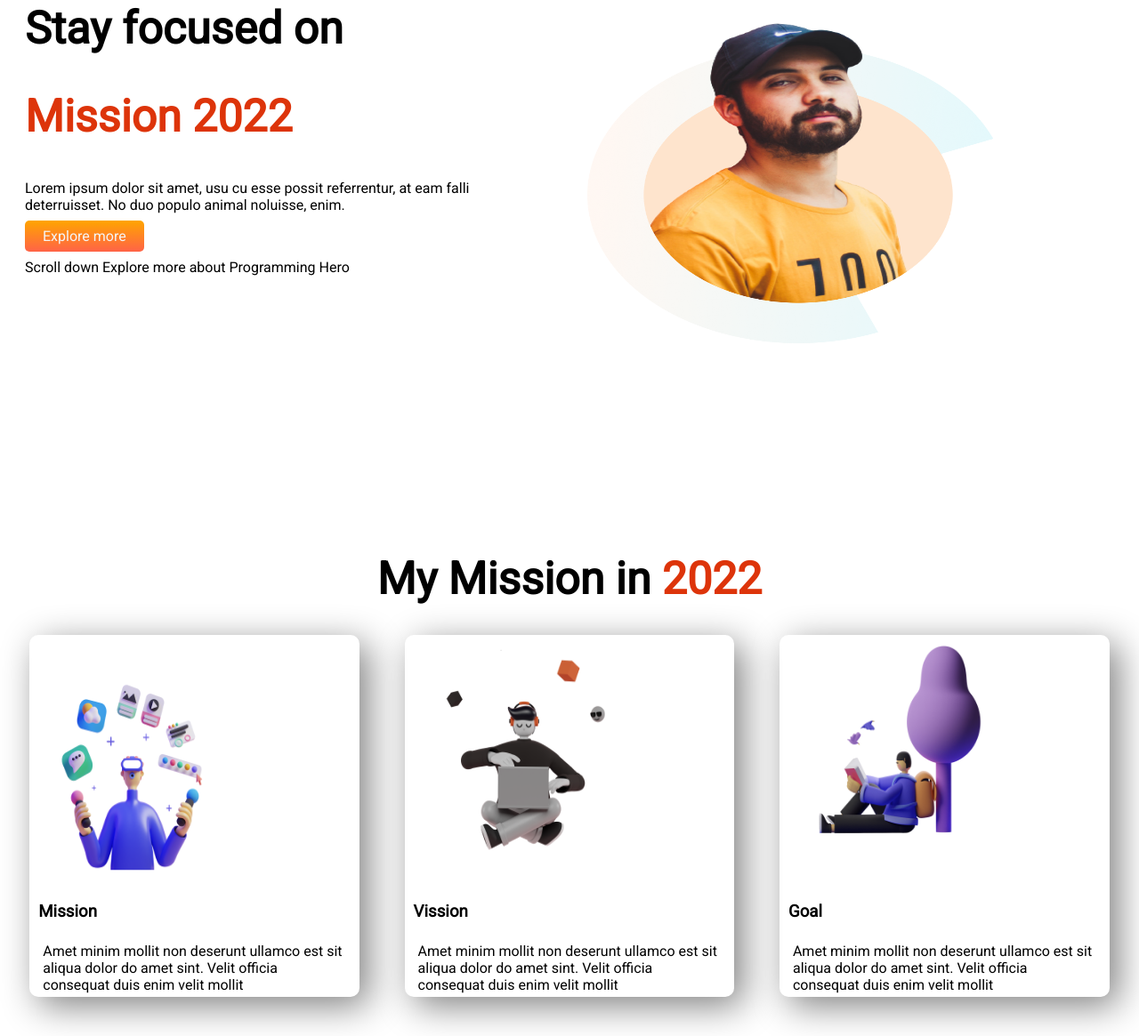
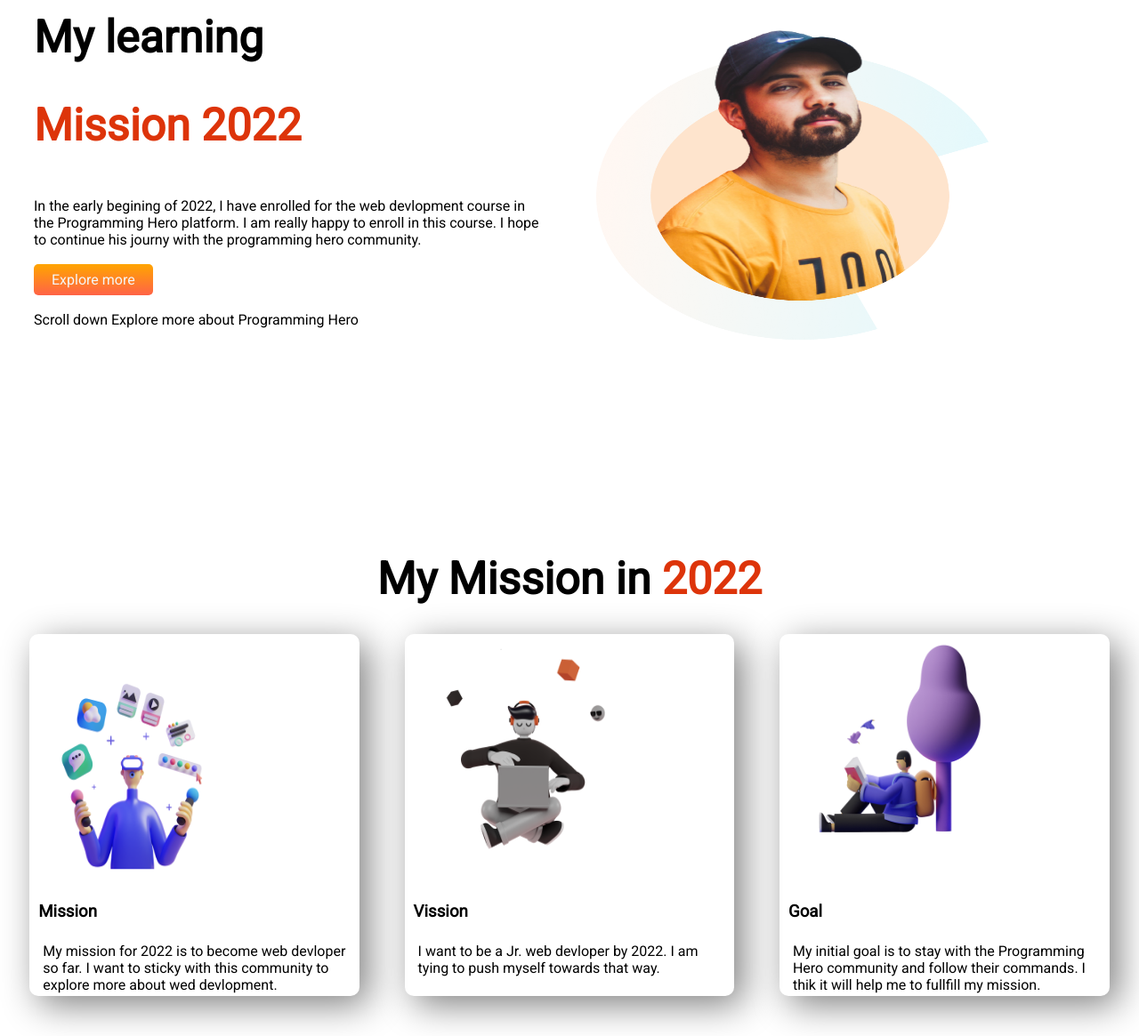
Before and after one commit to Sharif1928048/first-assignment, a plain HTML site: page index.html in a window 1280 px wide. Shown: the part 67-1232 px from the top of the page at 89% size. Drawn offline with Linux system fonts and the light colour scheme; a web font is replaced by a local one.

Commit message:
second part done

```diff
--- a/index.html
+++ b/index.html
@@ -17,16 +17,16 @@
 <body>
     <section class="stay-focused">
         <div class="first-module">
-            <h1>Stay focused on</h1>
+            <h1>My learning</h1>
             <h1> <span class="color"> Mission 2022</span></h1>
-            <p>
-                Lorem ipsum dolor sit amet, usu cu esse possit
-                referrentur, at eam falli deterruisset. No duo populo
-                animal noluisse, enim.
+            <p class="pad">
+                In the early begining of 2022, I have enrolled for the web devlopment course in the
+                Programming Hero platform. I am really happy to enroll in this course. I hope to continue
+                his journy with the programming hero community.
             </p>
             <a class="explore-button" target="blank" href="https://www.programming-hero.com/">Explore more </a>
 
-            <p>Scroll down Explore more about Programming Hero</p>
+            <p class="pad">Scroll down Explore more about Programming Hero</p>
         </div>
         <div class="first-module">
             <img src="images/person/person-0.png" alt="">
@@ -40,10 +40,8 @@
             <img src="images/illustrators/illustrator-1.png" alt="">
             <h3>Mission</h3>
             <p>
-                Amet minim mollit non deserunt
-                ullamco est sit aliqua dolor do amet
-                sint. Velit officia consequat duis enim
-                velit mollit
+                My mission for 2022 is to become web devloper so far. I want to sticky with
+                this community to explore more about wed devlopment.
             </p>
 
         </div>
@@ -51,10 +49,8 @@
             <img src="images/illustrators/illustrator-2.png" alt="">
             <h3>Vission</h3>
             <p>
-                Amet minim mollit non deserunt
-                ullamco est sit aliqua dolor do amet
-                sint. Velit officia consequat duis enim
-                velit mollit
+                I want to be a Jr. web devloper by 2022. I am tying to push myself towards
+                that way.
             </p>
 
         </div>
@@ -62,10 +58,8 @@
             <img src="images/illustrators/illustrator-3.png" alt="">
             <h3>Goal</h3>
             <p>
-                Amet minim mollit non deserunt
-                ullamco est sit aliqua dolor do amet
-                sint. Velit officia consequat duis enim
-                velit mollit
+                My initial goal is to stay with the Programming Hero community
+                and follow their commands. I thik it will help me to fullfill my mission.
             </p>
 
         </div>
--- a/style.css
+++ b/style.css
@@ -15,9 +15,13 @@ h1{
 .stay-focused{
     display: flex;
 }
+.pad{
+    padding-top: 10px;
+    padding-bottom: 10px;
+}
 .first-module{
     width: 50%;
-    padding: 20px;
+    padding: 30px;
     /* padding-top: 20px;
     padding-bottom: 10px; */
 }
```
